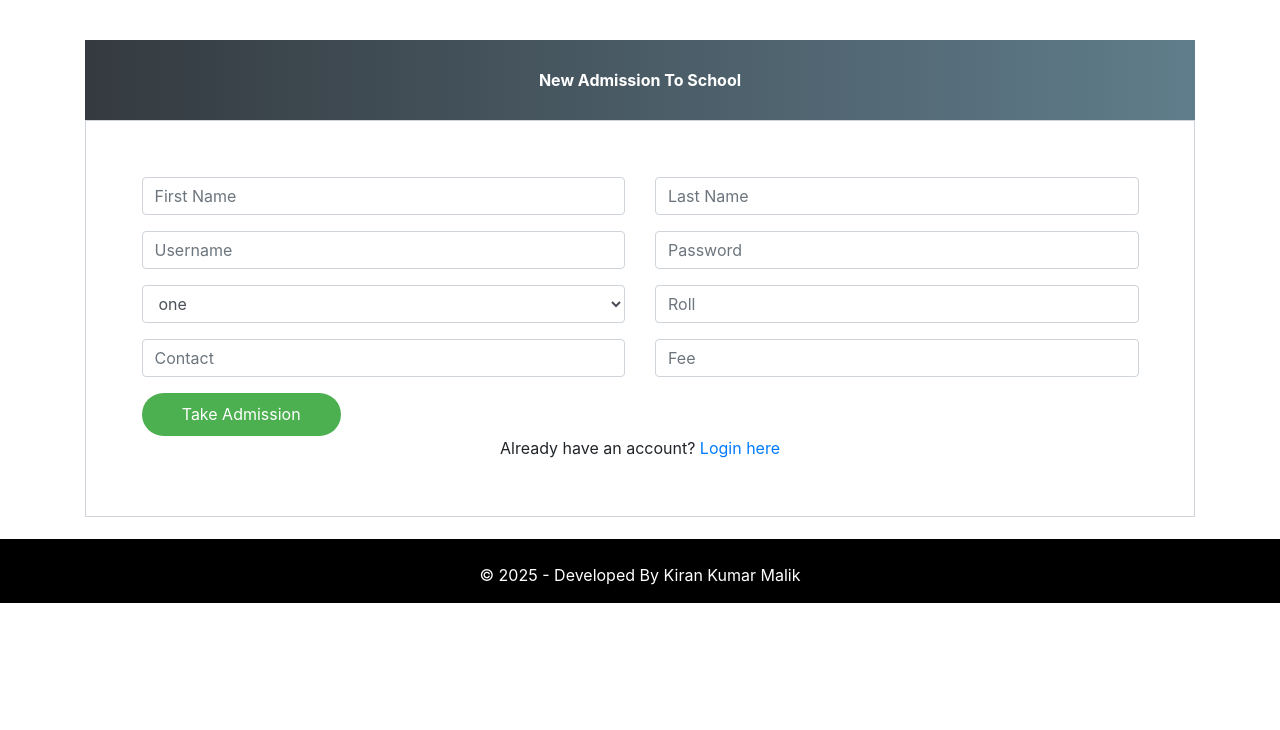
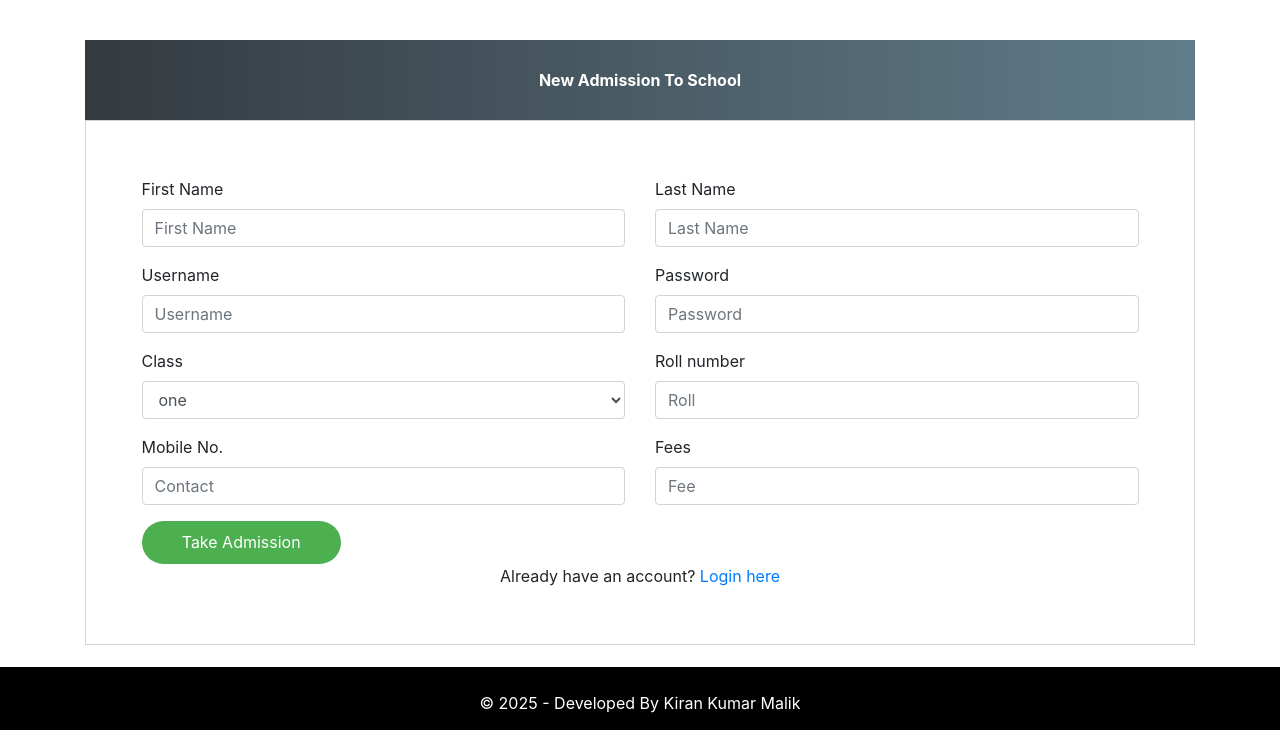
Before and after one commit to KiranKumarMalik/School-Management-System-using-Django, a Django app: page /studentsignup in a window 1280 px wide. Shown: the part 56-786 px from the top of the page. Run offline with Django 3.2, Linux system fonts and the light colour scheme; some libraries are stand-ins or nearby versions.

Commit message:
added new pictures

```diff
--- a/templates/school/index.html
+++ b/templates/school/index.html
@@ -10,7 +10,7 @@
     .jumbotron {
       margin-top: 0px;
       margin-bottom: 0px;
-      background-image: url('{% static "images/EmpClass.jpg" %}');
+      background-image: url('{% static "images/home1.jpg" %}');
       background-size: cover;
       background-repeat: no-repeat;
     }
@@ -45,10 +45,10 @@
   <br>
   <div class="jumbotron" style="margin-bottom: 0px;margin-top: 0px;">
     <br>
-    <h1 class="display-4 glow"><b>School Management System</b></h1>
+
 
     <br><br>
-    <h3 class="text-center" style="color:white;">Built using Python Django</h3>
+    <h1 class="text-center" style="color:white;">Student Management System</h1>
     <br><br><br><br><br>
     <p class="lead">
       <a class="btn btn-danger btn-lg" href="/studentsignup" role="button">Sign Up as Student</a>
--- a/templates/school/studentsignup.html
+++ b/templates/school/studentsignup.html
@@ -74,30 +74,38 @@
           <div class="row">
             <div class="col-md-6">
               <div class="form-group">
+                <label>First Name</label>
                 {% render_field form1.first_name class="form-control" placeholder="First Name" %}
               </div>
               <div class="form-group">
+                <label>Username</label>
                 {% render_field form1.username class="form-control" placeholder="Username" %}
               </div>
               <div class="form-group">
+                <label>Class</label>
                 {% render_field form2.cl class="form-control" placeholder="Class" %}
               </div>
               <div class="form-group">
+                <label>Mobile No.</label>
                 {% render_field form2.mobile class="form-control" placeholder="Contact" %}
               </div>
 
             </div>
             <div class="col-md-6">
               <div class="form-group">
+                <label>Last Name</label>
                 {% render_field form1.last_name class="form-control" placeholder="Last Name" %}
               </div>
               <div class="form-group">
+                <label>Password</label>
                 {% render_field form1.password class="form-control" type="password" placeholder="Password" %}
               </div>
               <div class="form-group">
+                <label>Roll number</label>
                 {% render_field form2.roll class="form-control" placeholder="Roll" %}
               </div>
               <div class="form-group">
+                <label>Fees</label>
                 {% render_field form2.fee class="form-control" placeholder="Fee" %}
               </div>
 
```
Also changed, not shown: db.sqlite3, static/images/home.jpg (added), static/images/home1.jpg (added).
